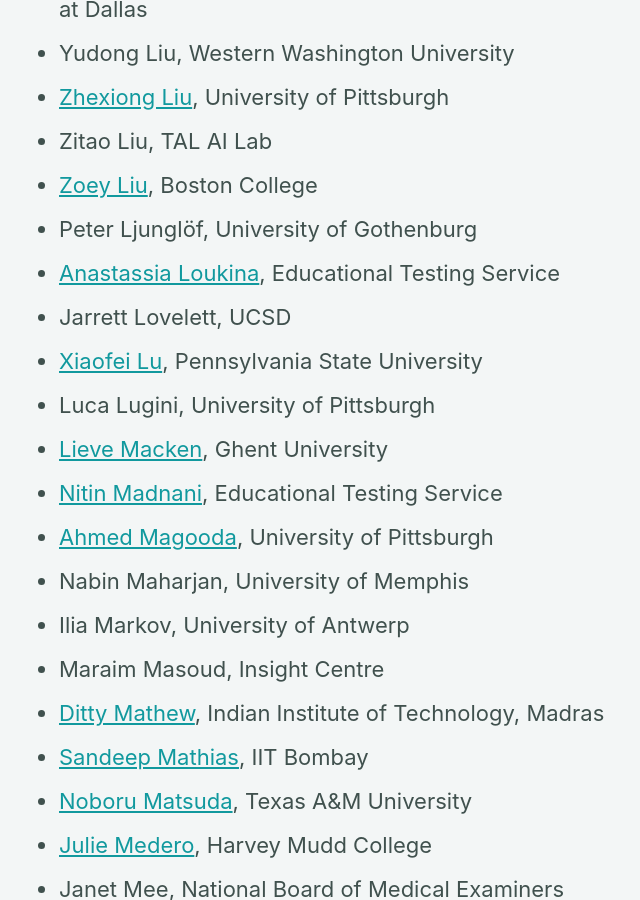
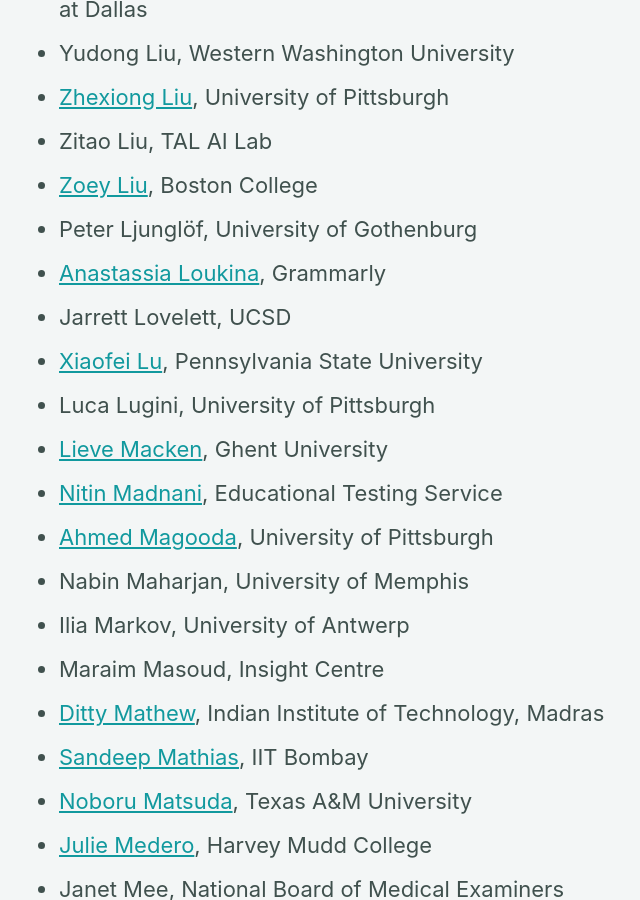
Before and after one commit to sigedu-org/website, a Jekyll site: the page built from _pages/members.md, in a window 1280 px wide and 900 px high, scrolled down 6017 px. Shown: the whole window, without its empty margins (303-943 px from the left). Built offline with Jekyll 4.4.1, drawn with Linux system fonts in a browser that asks for light colours; cached includes are drawn as plain includes; nearby versions of some CDN libraries.

Commit message:
Update members.md

```diff
--- a/_pages/members.md
+++ b/_pages/members.md
@@ -136,7 +136,7 @@ The following is a list of the current SIGEDU members and their affiliations. Me
 - Zitao Liu, TAL AI Lab<br/>
 - <a href="https://zoeyliu18.github.io/">Zoey Liu</a>, Boston College<br/>
 - Peter Ljunglöf, University of Gothenburg<br/>
-- <a href="http://www.aloukina.com">Anastassia Loukina</a>, Educational Testing Service<br/>
+- <a href="http://www.aloukina.com">Anastassia Loukina</a>, Grammarly<br/>
 - Jarrett Lovelett, UCSD<br/>
 - <a href="http://www.personal.psu.edu/xxl13">Xiaofei Lu</a>, Pennsylvania State University<br/>
 - Luca Lugini, University of Pittsburgh<br/>
```
